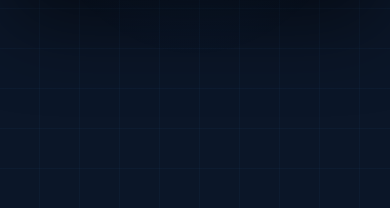
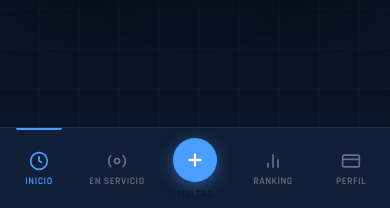
Before and after one commit to 1234444444444444444444444444654/mossospda, a website: page index.html in a window 390 px wide. Shown: the part 636-844 px from the top of the page. Drawn offline with nearby package versions, Linux system fonts and the light colour scheme.

Commit message:
Update index.html

```diff
--- a/index.html
+++ b/index.html
@@ -280,87 +280,106 @@ tbody td .mono{font-family:'IBM Plex Mono',monospace;color:var(--text)}
 .promotion-item{background:rgba(45,168,74,0.06);border:1px solid rgba(45,168,74,0.2);border-radius:8px;padding:14px 16px;margin-bottom:8px}
 .promotion-item.descenso{background:rgba(217,64,64,0.06);border-color:rgba(217,64,64,0.2)}
 /* RESPONSIVE - Bottom Navigation en Móvil */
-@media (max-width: 768px) {
-  .sidebar {
+.mobile-nav {
+  display: none;
   position: fixed;
-    top: auto;
   bottom: 0;
   left: 0;
   right: 0;
-    width: 100%;
-    height: 68px;
-    flex-direction: row;
+  z-index: 50;
+  background: var(--navy2);
+  border-top: 1px solid var(--border);
+  padding: 0;
+  padding-bottom: env(safe-area-inset-bottom);
+}
+
+.mobile-nav-items {
+  display: flex;
+  align-items: stretch;
+}
+
+.mobile-nav-item {
+  flex: 1;
+  display: flex;
+  flex-direction: column;
   align-items: center;
-    border-right: none;
-    border-top: 1px solid var(--border2);
-    z-index: 100;
-    padding: 0 6px;
-    overflow-x: auto;
-    overflow-y: hidden;
-    box-shadow: 0 -4px 20px rgba(0,0,0,0.5);
-    background: var(--navy2);
-  }
-
-  .sidebar-brand,
-  .sidebar-agent,
-  .sidebar-footer,
-  .nav-section {
-    display: none !important;
-  }
-
-  .sidebar-nav {
-    flex: 1;
-    padding: 0;
+  justify-content: center;
+  padding: 10px 4px 8px;
+  cursor: pointer;
+  color: var(--text3);
+  font-size: 10px;
+  font-weight: 600;
+  letter-spacing: 0.5px;
+  text-transform: uppercase;
+  gap: 4px;
+  transition: color 0.15s, background 0.15s;
+  position: relative;
+  font-family: 'Rajdhani', sans-serif;
+  border: none;
+  background: none;
+  -webkit-tap-highlight-color: transparent;
+}
+
+.mobile-nav-item svg {
+  width: 20px;
+  height: 20px;
+  flex-shrink: 0;
+}
+
+.mobile-nav-item.active {
+  color: var(--accent);
+}
+
+.mobile-nav-item.active::before {
+  content: '';
+  position: absolute;
+  top: 0;
+  left: 20%;
+  right: 20%;
+  height: 2px;
+  background: var(--accent);
+  border-radius: 0 0 3px 3px;
+}
+
+.mobile-nav-item:active {
+  background: rgba(74,158,255,0.08);
+}
+
+/* Botón central especial (+ Registro) */
+.mobile-nav-item.mobile-center {
+  color: var(--navy);
+}
+
+.mobile-nav-item.mobile-center .mobile-center-btn {
+  width: 44px;
+  height: 44px;
+  border-radius: 50%;
+  background: var(--accent);
   display: flex;
   align-items: center;
-    justify-content: space-around;
-    height: 100%;
-    gap: 4px;
-  }
-
-  .nav-item {
-    padding: 6px 10px;
-    flex-direction: column;
-    gap: 3px;
-    font-size: 10.5px;
-    min-width: 58px;
-    text-align: center;
-    border-radius: 8px;
-  }
-
-  .nav-item svg {
-    width: 24px;
-    height: 24px;
-  }
-
-  .nav-item.active {
-    background: rgba(74,158,255,0.15);
-    color: var(--accent);
-  }
-
-  .nav-item.active::before {
-    display: none;
-  }
-
-  .main-content {
-    margin-left: 0 !important;
-    padding: 20px 16px 85px !important;
-  }
-
-  .timer-display {
-    font-size: 42px;
-  }
-
-  .service-card {
-    padding: 22px;
-  }
-}
-
-/* Desktop - Sidebar normal */
-@media (min-width: 769px) {
-  .sidebar {
-    transform: none !important;
-  }
+  justify-content: center;
+  box-shadow: 0 4px 16px rgba(74,158,255,0.45);
+  margin-bottom: 2px;
+  transition: transform 0.15s, box-shadow 0.15s;
+}
+
+.mobile-nav-item.mobile-center:active .mobile-center-btn {
+  transform: scale(0.92);
+  box-shadow: 0 2px 8px rgba(74,158,255,0.3);
+}
+
+.mobile-nav-item.mobile-center .mobile-center-btn svg {
+  width: 22px;
+  height: 22px;
+  color: #fff;
+}
+
+/* Ajustar el contenido principal en móvil para que no quede bajo la barra */
+@media (max-width: 768px) {
+  .mobile-nav { display: flex; flex-direction: column; }
+  .main-content { padding-bottom: 80px !important; }
+  .sidebar { display: none !important; }
+  #screen-pda { flex-direction: column; }
 }
 </style>
 </head>
@@ -747,6 +766,33 @@ tbody td .mono{font-family:'IBM Plex Mono',monospace;color:var(--text)}
 
   </main>
 </div>
+  <!-- ══ MOBILE BOTTOM NAV ══ -->
+<nav class="mobile-nav" id="mobile-nav">
+  <div class="mobile-nav-items">
+    <button class="mobile-nav-item active" id="mnav-fichaje" onclick="showPage('page-fichaje'); setMobileActive('mnav-fichaje')">
+      <svg fill="none" stroke="currentColor" stroke-width="2" viewBox="0 0 24 24"><circle cx="12" cy="12" r="10"/><polyline points="12 6 12 12 16 14"/></svg>
+      Inicio
+    </button>
+    <button class="mobile-nav-item" id="mnav-activos" onclick="showPage('page-activos'); setMobileActive('mnav-activos')">
+      <svg fill="none" stroke="currentColor" stroke-width="2" viewBox="0 0 24 24"><circle cx="12" cy="12" r="3"/><path d="M19.07 4.93a10 10 0 0 1 0 14.14M4.93 4.93a10 10 0 0 0 0 14.14"/></svg>
+      En Servicio
+    </button>
+    <button class="mobile-nav-item mobile-center" id="mnav-registro" onclick="openRegistroModal()">
+      <div class="mobile-center-btn">
+        <svg fill="none" stroke="currentColor" stroke-width="2.5" viewBox="0 0 24 24"><line x1="12" y1="5" x2="12" y2="19"/><line x1="5" y1="12" x2="19" y2="12"/></svg>
+      </div>
+      Multas
+    </button>
+    <button class="mobile-nav-item" id="mnav-top" onclick="showPage('page-top'); setMobileActive('mnav-top')">
+      <svg fill="none" stroke="currentColor" stroke-width="2" viewBox="0 0 24 24"><polyline points="18 20 18 10"/><polyline points="12 20 12 4"/><polyline points="6 20 6 14"/></svg>
+      Ranking
+    </button>
+    <button class="mobile-nav-item" id="mnav-id" onclick="showPage('page-id'); setMobileActive('mnav-id')">
+      <svg fill="none" stroke="currentColor" stroke-width="2" viewBox="0 0 24 24"><rect x="2" y="5" width="20" height="14" rx="2"/><line x1="2" y1="10" x2="22" y2="10"/></svg>
+      Perfil
+    </button>
+  </div>
+</nav>
 </div><!-- /app -->
 
 <!-- MODAL EDITAR SERVICIO -->
@@ -1767,22 +1813,28 @@ function toast(msg, type='info') {
   c.appendChild(el);
   setTimeout(() => el.remove(), 4000);
 }
-  // Inicializar Bottom Nav en móvil
-function initMobileNav() {
-  const sidebar = document.querySelector('.sidebar');
-  if (window.innerWidth <= 768) {
-    sidebar.classList.add('open');
-  }
-}
-
-// Llamar dentro de initPDA()
-async function initPDA() {
-  showScreen('screen-pda');
-  showLoading(false);
-  // ... todo tu código actual ...
-
-  initMobileNav();   // ← Añade esta línea al final de la función
-}
+ // ── MOBILE NAV ──
+function setMobileActive(id) {
+  document.querySelectorAll('.mobile-nav-item:not(.mobile-center)').forEach(el => el.classList.remove('active'));
+  const el = document.getElementById(id);
+  if (el) el.classList.add('active');
+}
+
+// Mostrar la mobile nav solo en pantalla PDA
+const _origShowScreen = showScreen;
+// Override showPage para sync con mobile nav
+const _navPageMap = {
+  'page-fichaje': 'mnav-fichaje',
+  'page-activos': 'mnav-activos',
+  'page-top':     'mnav-top',
+  'page-id':      'mnav-id',
+};
+const _origShowPage = showPage;
+window.showPage = function(id) {
+  _origShowPage(id);
+  const mnavId = _navPageMap[id];
+  if (mnavId) setMobileActive(mnavId);
+};
 </script>
 </body>
 </html>
```
Lines whose indentation alone changed are shown as unchanged.
